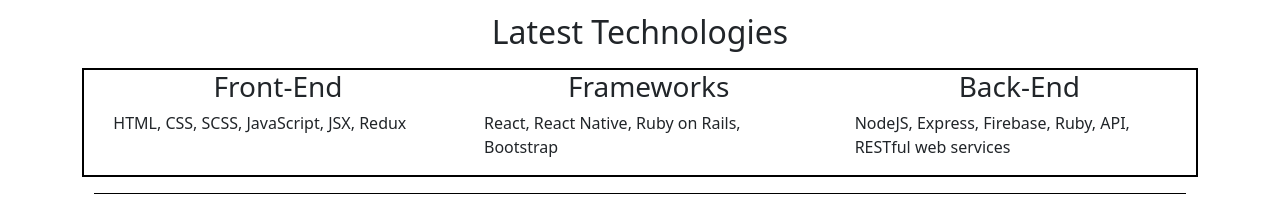
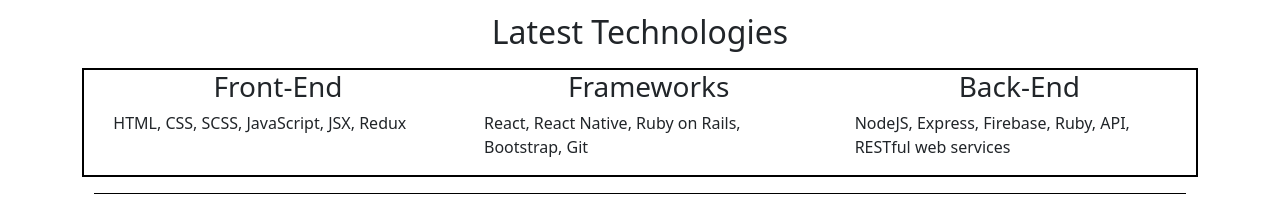
Before and after one commit to eitanfire/Portfolio, a React (Vite) app: page / in a window 1280 px wide. Shown: the part 339-548 px from the top of the page. Built offline with nearby package versions, Linux system fonts and the light colour scheme.

Commit message:
add content to Frameworks section

```diff
--- a/src/components/Technologies.jsx
+++ b/src/components/Technologies.jsx
@@ -14,7 +14,7 @@
         <Col className="col col-12 col-sm-6 col-md-4 col-xl-4">
           <section className="technologies-section">
             <h3 className="technologies-subsection-title">Frameworks</h3>
-            React, React Native, Ruby on Rails, Bootstrap
+            React, React Native, Ruby on Rails, Bootstrap, Git
           </section>
         </Col>
         <Col className="col col-12 col-md-4">
```
